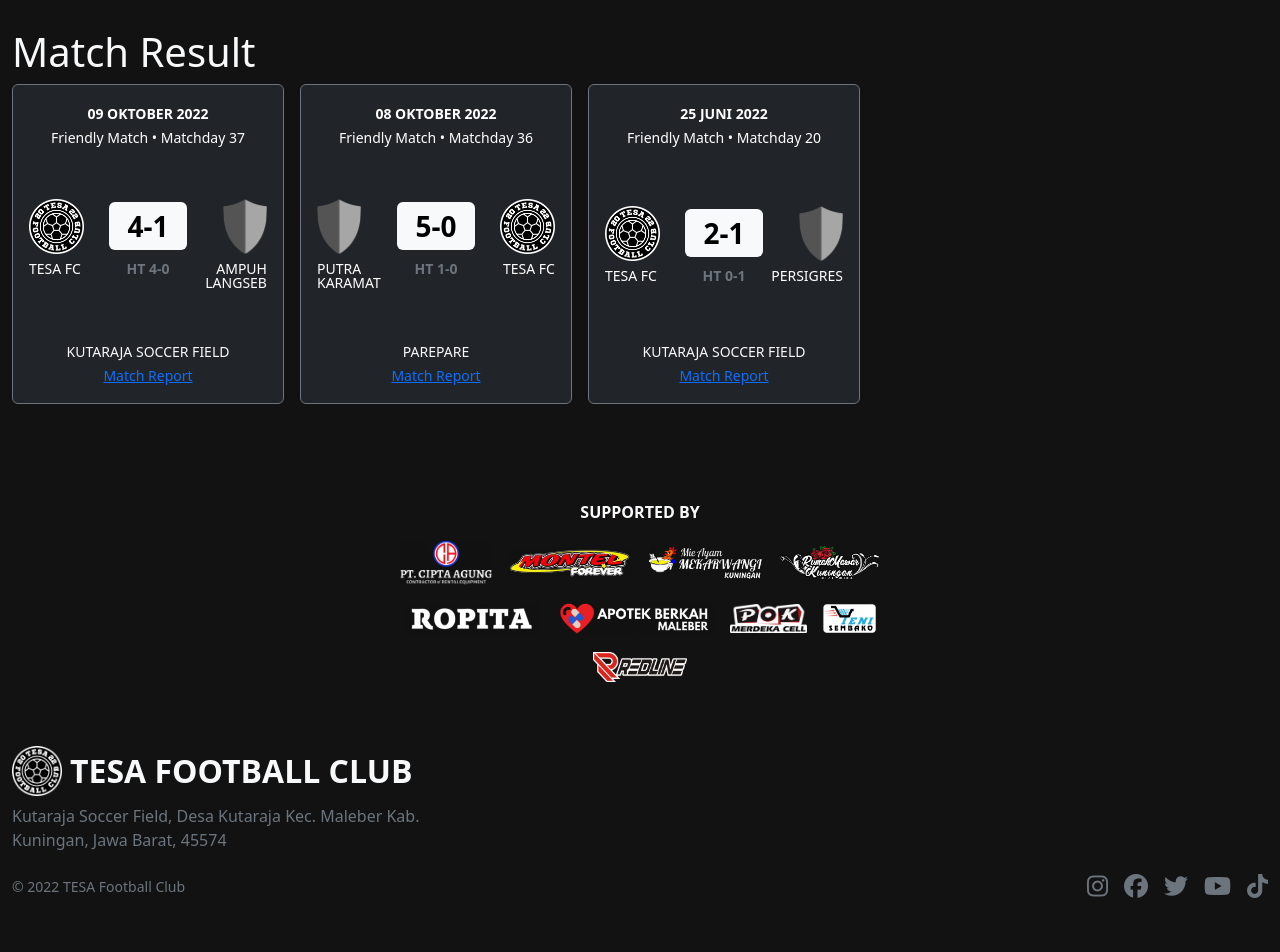
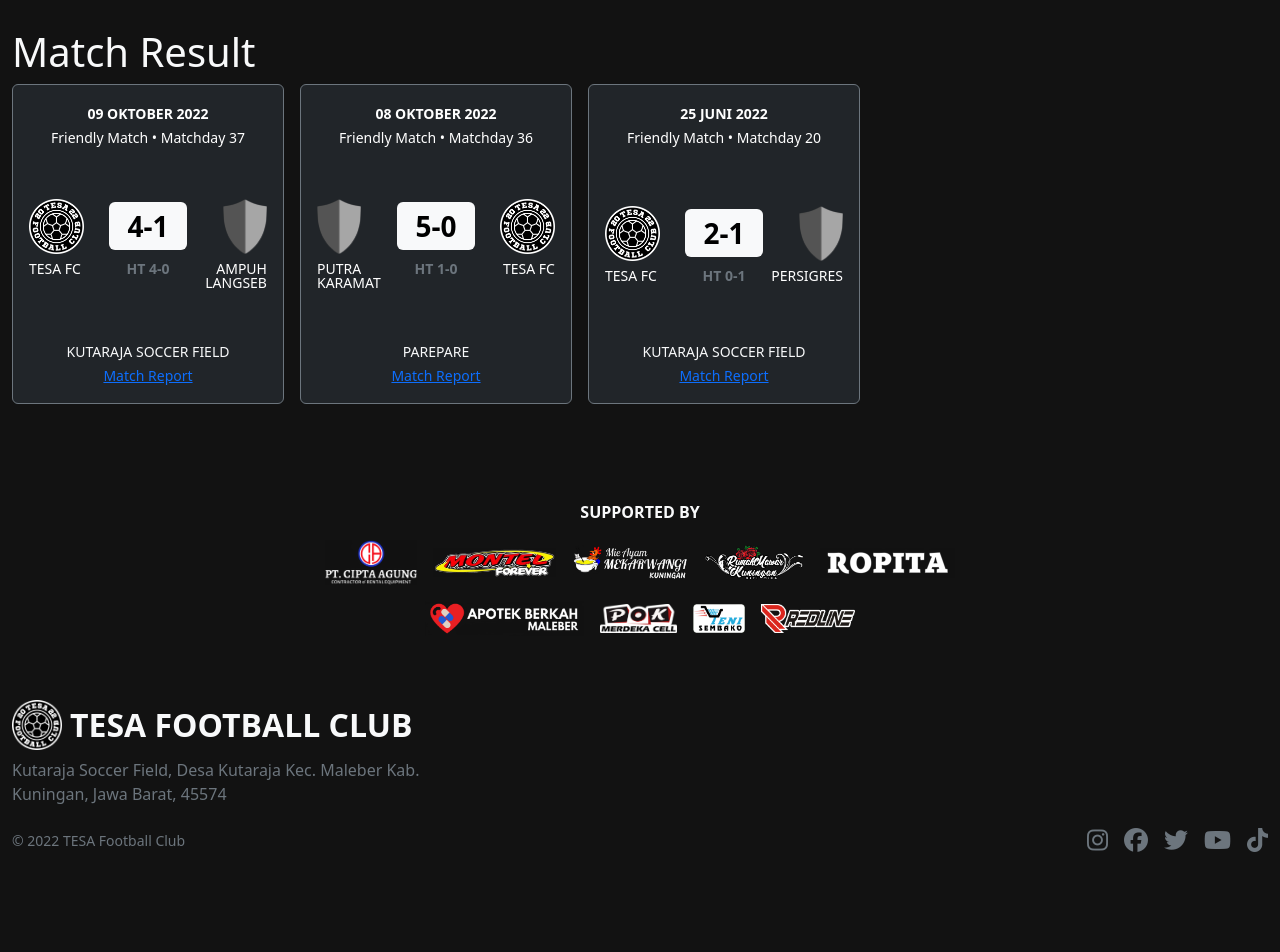
Before and after one commit to tesafc/tesafc.github.io, a Jekyll site: the page built from index.html, in a window 1280 px wide. Shown: the part 1171-2123 px from the top of the page. Built offline with Jekyll 4.4.1, drawn with Linux system fonts in a browser that asks for light colours; nearby versions of some CDN libraries; after the commit the page ends 2077 px from its top, so only the background shows below that.

Commit message:
Update default.html

```diff
--- a/_layouts/default.html
+++ b/_layouts/default.html
@@ -41,7 +41,7 @@
     <div class="container-fluid text-light mt-5">
       <footer>
         <div class="d-block text-center text-uppercase fw-bolder pb-3 pt-5">supported by</div>
-        <div class="d-flex flex-wrap justify-content-center align-items-center hstack gap-3 pb-5 mx-auto" style="max-width: 580px;">
+        <div class="d-flex flex-wrap justify-content-center align-items-center hstack gap-3 pb-5 mx-auto" style="max-width: 720px;">
           <img src="{{ '/assets/img/logo/cipta-agung.png' | relative_url }}" alt="" class="" style="object-fit: contain;" width="auto" height="45">
           <img src="{{ '/assets/img/logo/montel-forever.png' | relative_url }}" alt="" class="" style="object-fit: contain;" width="auto" height="30">
           <img src="{{ '/assets/img/logo/mie-mekarwangi.png' | relative_url }}" alt="" class="" style="object-fit: contain;" width="auto" height="35">
```
